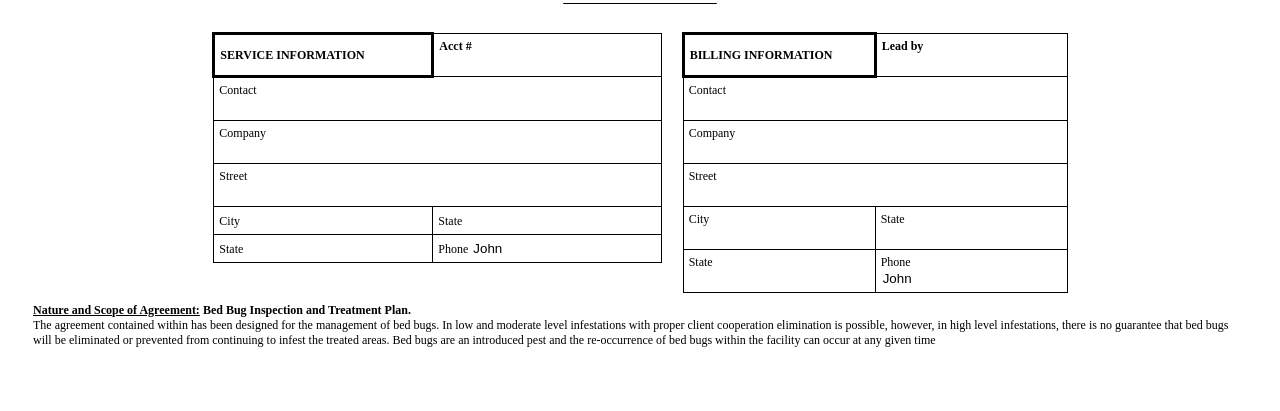
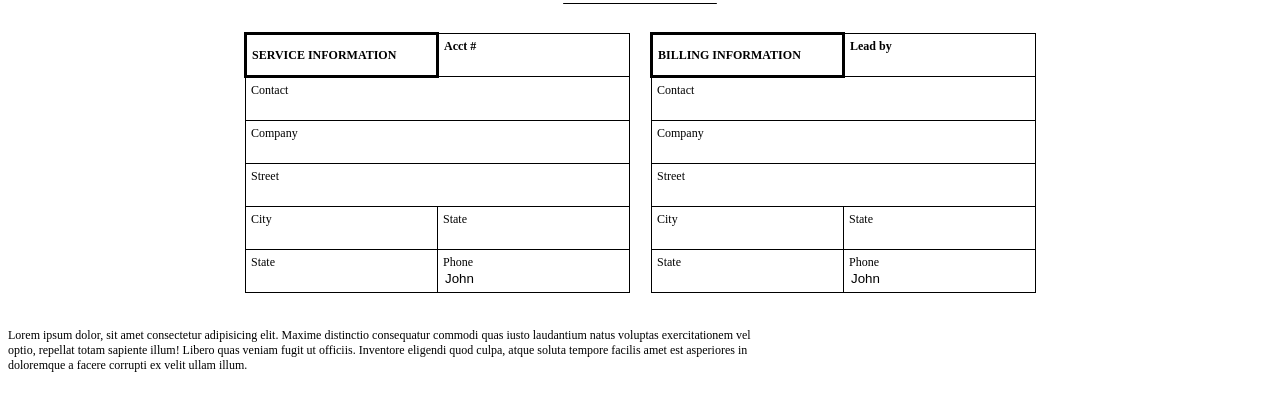
Before and after one commit to Interstate-Pest/bedBugAgreement, a plain HTML site: page index.html in a window 1280 px wide. Shown: the part 199-610 px from the top of the page. Drawn offline with Linux system fonts and the light colour scheme.

Commit message:
fixed print issue.. again

```diff
--- a/index.html
+++ b/index.html
@@ -22,7 +22,7 @@
         </div>
         <div style="display: flex; flex-wrap: wrap; justify-content: center; margin: 25px;">
             <div id="serviceInfo" style="margin: 10px;">
-                <table style=" border-spacing: 0px; border: 0px; border-collapse: collapse; flex-grow: 1;">
+                <table style="width: 20vw; border-spacing: 0px; border: 0px; border-collapse: collapse;">
                     <tr>
                         <td style="font-weight: bold; border: solid 3px black; padding: 5px;">
                             SERVICE INFORMATION
@@ -123,10 +123,9 @@
                     </tr>
                 </table>
             </div>
-            <div>
-                <span style="font-weight: bold;"><span style="text-decoration: underline;">Nature and Scope of Agreement:</span> Bed Bug Inspection and Treatment Plan.</span><br>
-                The agreement contained within has been designed for the management of bed bugs.  In low and moderate level infestations with proper client cooperation elimination is possible, however, in high level infestations, there is no guarantee that bed bugs will be eliminated or prevented from continuing to infest the treated areas.  Bed bugs are an introduced pest and the re-occurrence of bed bugs within the facility can occur at any given time
-            </div>
+        </div>
+        <div style="width: 60vw;">
+            Lorem ipsum dolor, sit amet consectetur adipisicing elit. Maxime distinctio consequatur commodi quas iusto laudantium natus voluptas exercitationem vel optio, repellat totam sapiente illum! Libero quas veniam fugit ut officiis. Inventore eligendi quod culpa, atque soluta tempore facilis amet est asperiores in doloremque a facere corrupti ex velit ullam illum.
         </div>
     </article>
 </body>
```
